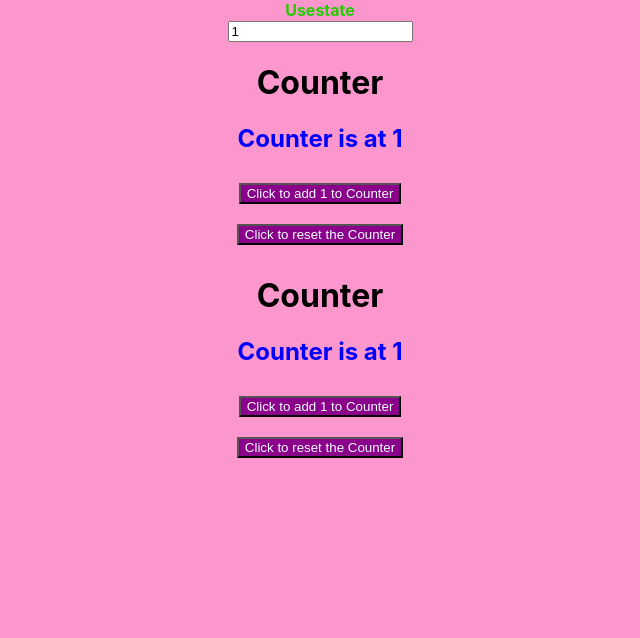
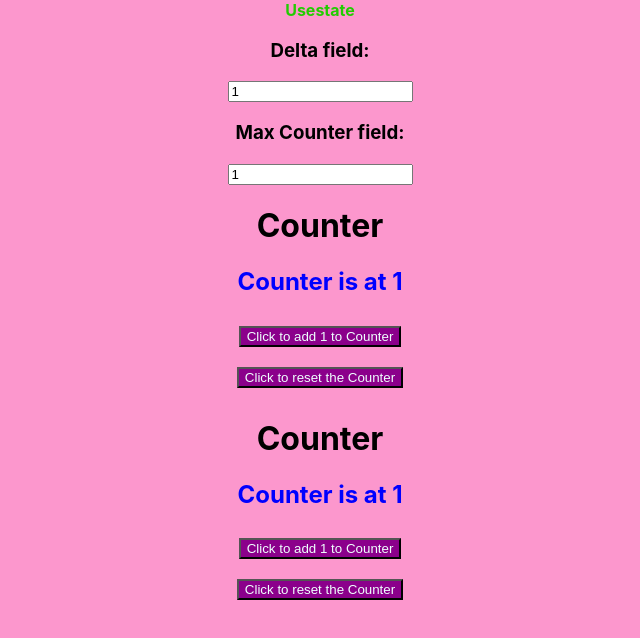
Before and after one commit to batelam/usestate, a React (Create React App) app: page / in a window 1280 px wide. Shown: the top 638 px of the page, without its empty margins (320-960 px from the left). Built offline with nearby package versions, Linux system fonts and the light colour scheme.

Commit message:
Max counter

```diff
--- a/src/App.js
+++ b/src/App.js
@@ -5,18 +5,26 @@
 
 function App() {
   const[delta, setDelta] = useState(1)
+  const[maxCounter, setMaxCounter] = useState(1)
   function handleDelta(e){
     console.log(e);
     setDelta(Number(e.target.value))
+  }
+  function handleMaxCounter(maxfield){
+    setMaxCounter(Number(maxfield.target.value))
   }
 
   return (
     <div className="App">
       <b>Usestate</b>
       <br/>
+      <h3>Delta field:</h3>
       <input type="number" value={delta} onChange={handleDelta}/>
-      <Counter delta = {delta}/>
-      <Counter delta = {delta}/>
+      <br/>
+      <h3>Max Counter field:</h3>
+      <input type="number" value={maxCounter} onChange={handleMaxCounter}/>
+      <Counter delta = {delta} maxCounter = {maxCounter}/>
+      <Counter delta = {delta} maxCounter = {maxCounter}/>
     </div>
   );
 }
--- a/src/Counter.js
+++ b/src/Counter.js
@@ -3,12 +3,16 @@
 
 function Counter(props) {
     const {delta} = props
+    const {maxCounter} = props
     const[count, setCount] = useState(1)
 
     function incr(){
         setCount(
             function(oldCount){
-                return oldCount + delta
+              if ((oldCount + delta) > maxCounter){
+                return resetCounter()
+              }
+              return oldCount + delta
             }
         )
 
```
